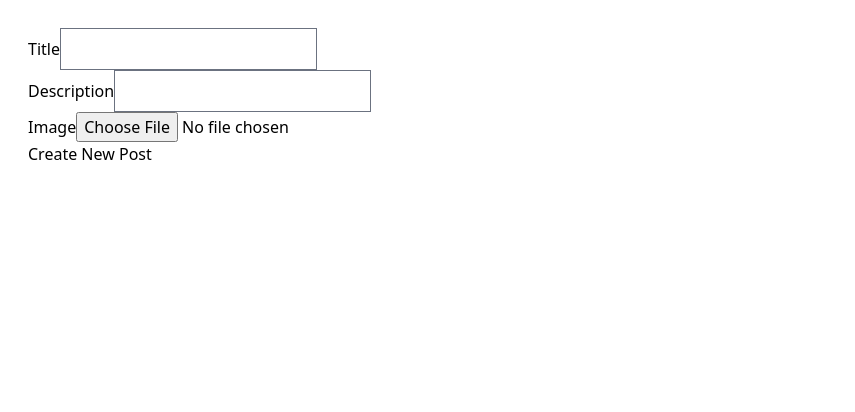
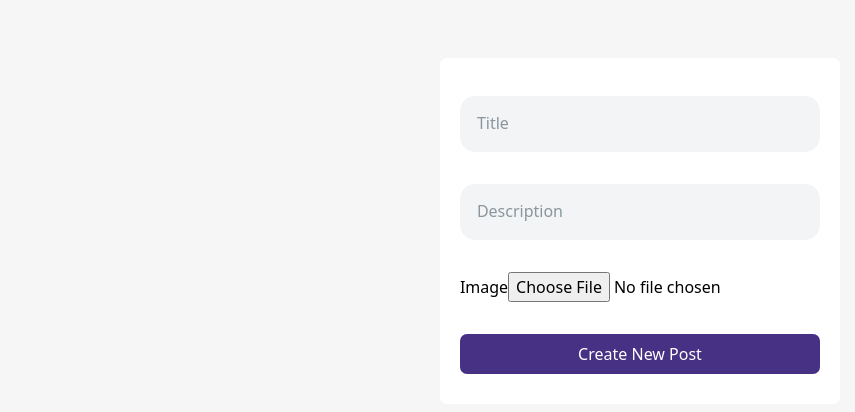
Before and after one commit to pathull/crafters-app, a React (Create React App) app in the folder frontend/: page /create/post in a window 1280 px wide. Shown: the top 412 px of the page, without its empty margins (0-855 px from the left). Built offline with nearby package versions, Linux system fonts and the light colour scheme; no server answers.

Commit message:
feat(new-post): frontend new post component is being styled

```diff
--- /dev/null
+++ b/frontend/src/components/NewPost/NewPost.css
@@ -0,0 +1,94 @@
+.formContainer__div {
+  display: flex;
+  justify-content: center;
+}
+
+.formContainer__details {
+  background-color: #FFF;
+  padding: 30px 20px;
+  border-radius: 7px;
+  -webkit-border-radius: 7px;
+  -moz-border-radius: 7px;
+  -ms-border-radius: 7px;
+  -o-border-radius: 7px;
+}
+
+.formContainer__title {
+  position: relative;
+  margin-top: 0.5rem;
+  margin-bottom: 2rem;
+}
+
+.formTitle__input {
+  background-color: #f2f4f6;
+  padding: 1rem 1rem;
+  font-size: 14px;
+  border: none;
+  width: 100%;
+  border-radius: 15px;
+  -webkit-border-radius: 15px;
+  -moz-border-radius: 15px;
+  -ms-border-radius: 15px;
+  -o-border-radius: 15px;
+}
+
+.formTitle__label {
+  position: absolute;
+  top: 5px;
+  left: 17px;
+  color: #89969d;
+  transform: translateY(10px);
+  -webkit-transform: translateY(10px);
+  -moz-transform: translateY(10px);
+  -ms-transform: translateY(10px);
+  -o-transform: translateY(10px);
+  transition: transform .1s, darkblue, .3s;
+  -webkit-transition: transform .1s, darkblue, .3s;
+  -moz-transition: transform .1s, darkblue, .3s;
+  -ms-transition: transform .1s, darkblue, .3s;
+  -o-transition: transform .1s, darkblue, .3s;
+}
+
+.formTitle__input:not(:placeholder-shown) {
+  color: #000;
+}
+
+.formTitle__input:not(:placeholder-shown) + .formTitle__label {
+  transform: translateY(-25px) scale(.9);
+  -webkit-transform: translateY(-25px) scale(.9);
+  -moz-transform: translateY(-25px) scale(.9);
+  -ms-transform: translateY(-25px) scale(.9);
+  -o-transform: translateY(-25px) scale(.9);
+  transform-origin: left top;
+  color: darkblue;
+}
+
+.formContainer__image {
+  margin-bottom: 2rem;
+}
+
+.formContainer__btn {
+  display: flex;
+}
+
+.submitButton__newPost {
+  flex: 1;
+  padding: 0.5rem 0;
+  cursor: pointer;
+  background-color: #463184;
+  color: #fff;
+  border-radius: 7px;
+  -webkit-border-radius: 7px;
+  -moz-border-radius: 7px;
+  -ms-border-radius: 7px;
+  -o-border-radius: 7px;
+}
+
+.submitButton__newPost:hover {
+  background-color: #2b1f51;
+  transition: ease-in-out 0.3s;
+  -webkit-transition: ease-in-out 0.3s;
+  -moz-transition: ease-in-out 0.3s;
+  -ms-transition: ease-in-out 0.3s;
+  -o-transition: ease-in-out 0.3s;
+}
--- a/frontend/src/components/NewPost/NewPost.jsx
+++ b/frontend/src/components/NewPost/NewPost.jsx
@@ -1,5 +1,7 @@
 import { useState } from 'react';
 import { useAuth0 } from '@auth0/auth0-react';
+
+import './NewPost.css';
 
 import { createNewPost } from '../../services/fetchData';
 
@@ -28,23 +30,39 @@ export const NewPost = () => {
   };
 
   return (
-    <div className="p-7">
-      <form onSubmit={submitHandler}>
-        <div>
-          <label htmlFor="titlePost">Title</label>
-          <input type="text" name="title" id="titlePost" value={title} onChange={e => setTitle(e.target.value)} />
+    <section className="createNewPost__container">
+      <div className="formContainer">
+        <div className="p-7 formContainer__div">
+          <form className="formContainer__details" onSubmit={submitHandler}>
+            <div className="formContainer__title">
+              <input
+                className="formTitle__input focus:ring-0"
+                type="text"
+                name="title"
+                id="titlePost"
+                value={title}
+                onChange={e => setTitle(e.target.value)}
+                placeholder=" "
+              />
+              <label className="formTitle__label" htmlFor="titlePost">
+                Title
+              </label>
             </div>
-        <div>
-          <label htmlFor="descriptionPost">Description</label>
+            <div className="formContainer__title">
               <input
+                className="formTitle__input focus:ring-0"
                 type="text"
                 name="description"
                 id="descriptionPost"
                 value={description}
                 onChange={e => setDescription(e.target.value)}
+                placeholder=" "
               />
+              <label className="formTitle__label" htmlFor="descriptionPost">
+                Description
+              </label>
             </div>
-        <div>
+            <div className="formContainer__image">
               <label htmlFor="postPicture">Image</label>
               <input
                 type="file"
@@ -54,10 +72,14 @@ export const NewPost = () => {
                 onChange={e => setImage(e.target.files[0])}
               />
             </div>
-        <div>
-          <button type="submit">Create New Post</button>
+            <div className="formContainer__btn">
+              <button className="submitButton__newPost" type="submit">
+                Create New Post
+              </button>
             </div>
           </form>
         </div>
+      </div>
+    </section>
   );
 };
--- a/frontend/src/components/Profile/Profile.css
+++ b/frontend/src/components/Profile/Profile.css
@@ -1,9 +1,11 @@
-.profileSection {
+.profileSection,
+.createNewPost__container {
   width: 100%;
   background-color: #f6f6f6;
 }
 
-.profileContainer {
+.profileContainer,
+.formContainer {
   width: 80%;
   margin: 0 auto;
   padding: 30px 20px;
```
Lines whose indentation alone changed are shown as unchanged.
